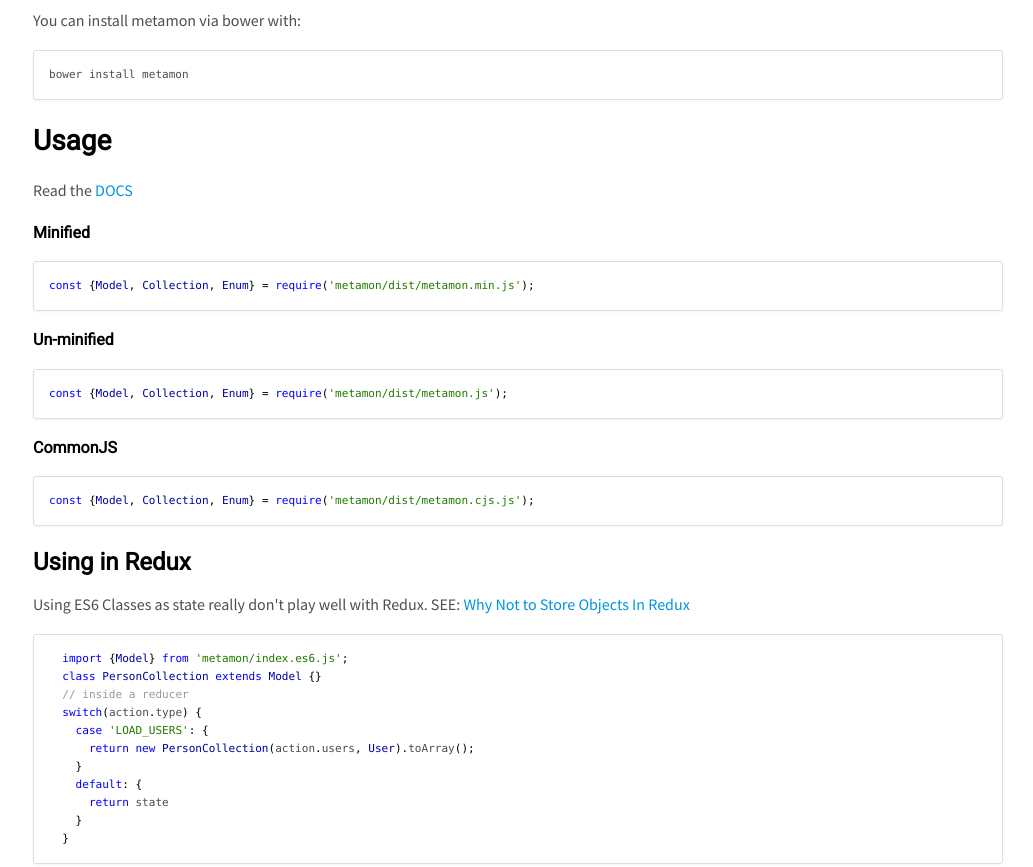
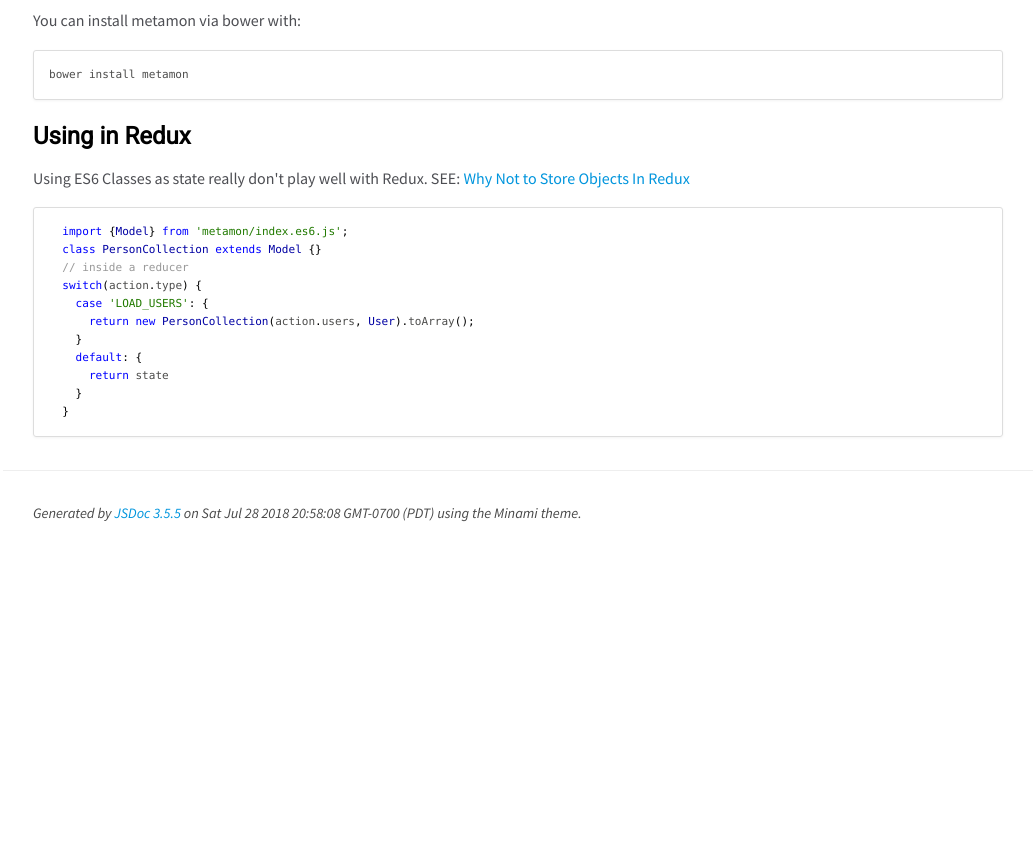
Before and after one commit to JustinBeaudry/metamon, a website: page docs/index.html in a window 1280 px wide. Shown: the part 1880-2747 px from the top of the page, without its empty margins (247-1280 px from the left). After the commit the page ends 2437 px from the top, so only its background shows below. Drawn offline with nearby package versions, Linux system fonts and the light colour scheme.

Commit message:
regen docs

```diff
--- a/docs/index.html
+++ b/docs/index.html
@@ -56,8 +56,7 @@
 It provides methods for creating, indexing, manipulating, and maintaining consistency with the representations. </p>
 <h2>Installation</h2><p>Metamon is available via <code>npm</code> for Node, for the Browser via CDN, and <code>bower</code></p>
 <h4>jsDelivr CDN</h4><h5>Minified</h5><pre class="prettyprint source lang-html"><code>&lt;script src=&quot;https://cdn.jsdelivr.net/npm/metamon@2.0.0/dist/metamon.cjs.js&quot; integrity=&quot;sha256-i1uYcaeoV21xNqcjFyXpSaaHRc5o7unpCi+lPHmntA4=&quot; crossorigin=&quot;anonymous&quot;>&lt;/script></code></pre><h5>Un-Minified</h5><pre class="prettyprint source lang-html"><code>&lt;script src=&quot;https://cdn.jsdelivr.net/npm/metamon@2.0.0/dist/metamon.js&quot; integrity=&quot;sha256-W0RVLgpssC2x6SaACzqDiIa1Xo1L6L1vVmawPO9+2lE=&quot; crossorigin=&quot;anonymous&quot;>&lt;/script></code></pre><h5>CommonJS</h5><pre class="prettyprint source lang-html"><code>&lt;script src=&quot;https://cdn.jsdelivr.net/npm/metamon@2.0.0/dist/metamon.min.js&quot; integrity=&quot;sha256-yrlSk0MzJQD8GU0I0MYXnPUxrJ5Jxs6FvvYLLvpfht8=&quot; crossorigin=&quot;anonymous&quot;>&lt;/script></code></pre><h3>Node</h3><pre class="prettyprint source lang-shell"><code>npm i -S metamon</code></pre><h3>Browser</h3><p>You can install metamon via bower with:</p>
-<pre class="prettyprint source lang-shell"><code>bower install metamon</code></pre><h2>Usage</h2><p>Read the <a href="https://justinbeaudry.github.io/metamon/">DOCS</a></p>
-<h5>Minified</h5><pre class="prettyprint source lang-javascript"><code>const {Model, Collection, Enum} = require('metamon/dist/metamon.min.js');</code></pre><h5>Un-minified</h5><pre class="prettyprint source lang-javascript"><code>const {Model, Collection, Enum} = require('metamon/dist/metamon.js');</code></pre><h5>CommonJS</h5><pre class="prettyprint source lang-javascript"><code>const {Model, Collection, Enum} = require('metamon/dist/metamon.cjs.js');</code></pre><h3>Using in Redux</h3><p>Using ES6 Classes as state really don't play well with Redux. SEE: <a href="https://medium.com/collaborne-engineering/why-not-to-store-objects-in-redux-7f41243020fc">Why Not to Store Objects In Redux</a></p>
+<pre class="prettyprint source lang-shell"><code>bower install metamon</code></pre><h3>Using in Redux</h3><p>Using ES6 Classes as state really don't play well with Redux. SEE: <a href="https://medium.com/collaborne-engineering/why-not-to-store-objects-in-redux-7f41243020fc">Why Not to Store Objects In Redux</a></p>
 <pre class="prettyprint source lang-javascript"><code>  import {Model} from 'metamon/index.es6.js';
   class PersonCollection extends Model {}
   // inside a reducer
@@ -81,7 +80,7 @@
 <br class="clear">
 
 <footer>
-    Generated by <a href="https://github.com/jsdoc3/jsdoc">JSDoc 3.5.5</a> on Sat Jul 28 2018 20:48:45 GMT-0700 (PDT) using the Minami theme.
+    Generated by <a href="https://github.com/jsdoc3/jsdoc">JSDoc 3.5.5</a> on Sat Jul 28 2018 20:58:08 GMT-0700 (PDT) using the Minami theme.
 </footer>
 
 <script>prettyPrint();</script>
```
Also changed, not shown: docs/Collection.html (+1 -1 lines), docs/Collection.js.html (+1 -1 lines), docs/Enum.html (+1 -1 lines), docs/Enum.js.html (+1 -1 lines), docs/MissingIndexError_MissingIndexError.html (+1 -1 lines), docs/Model.html (+1 -1 lines), docs/Model.js.html (+1 -1 lines), docs/Serializable.html (+1 -1 lines), docs/Serializable.js.html (+1 -1 lines), docs/UnsupportedError_UnsupportedError.html (+1 -1 lines), docs/errors.js.html (+1 -1 lines).
